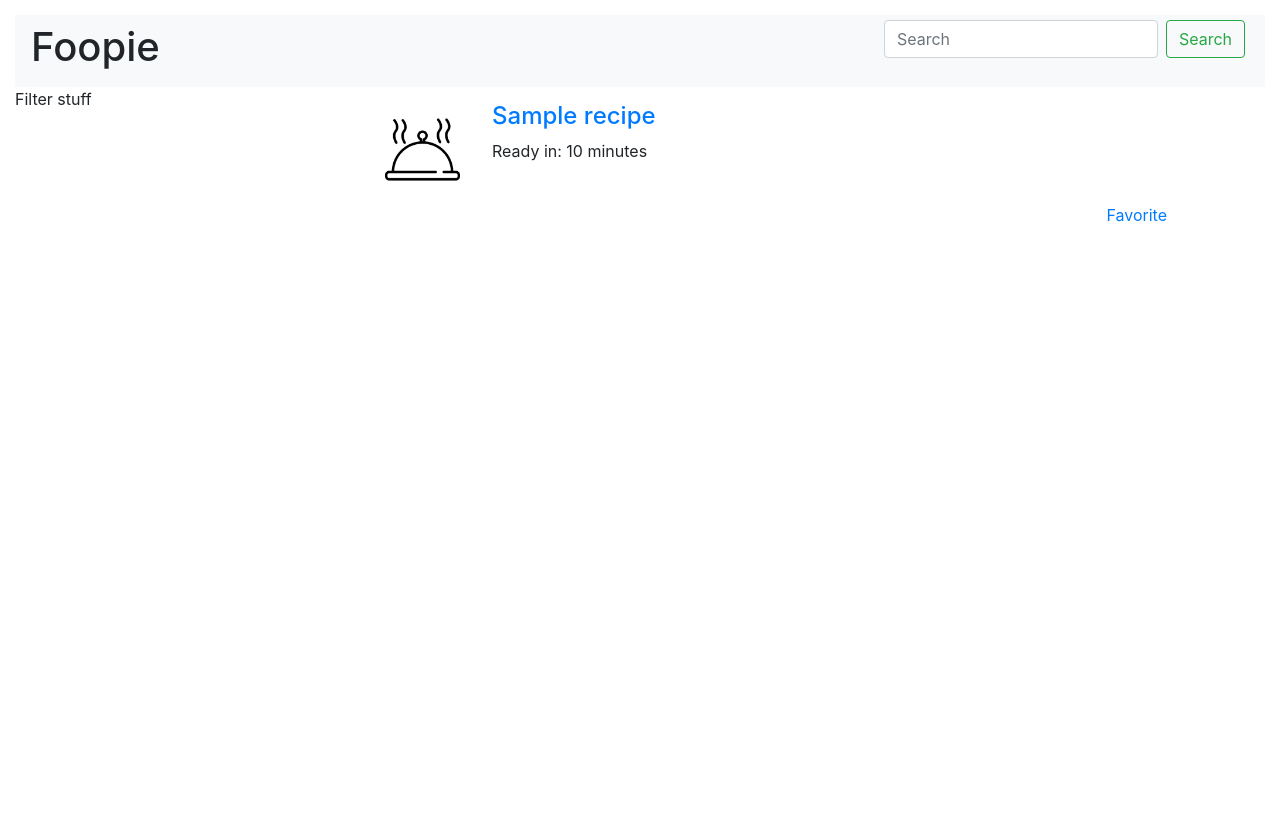
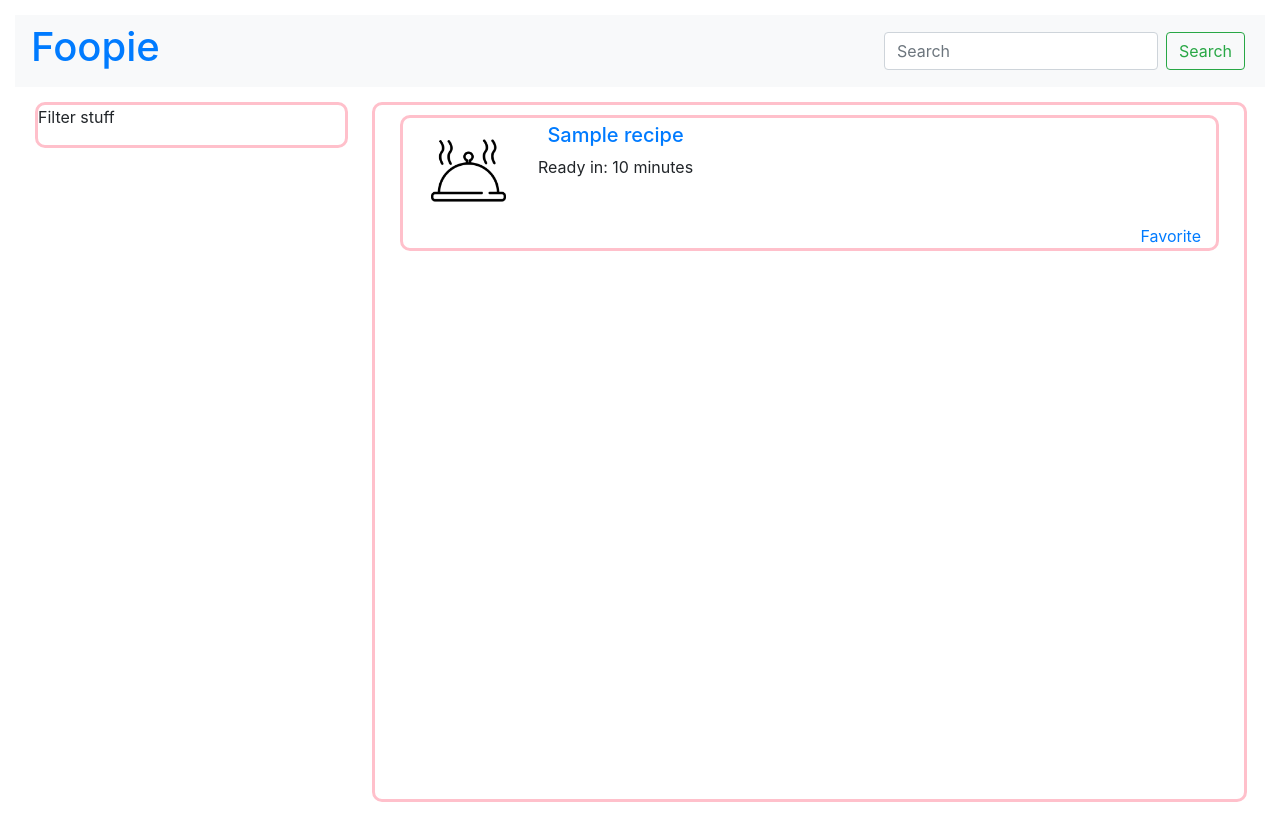
Before and after one commit to kwantaing/RecipeSite, a Django app: template apps/recipe_app/templates/browse.html in a window 1280 px wide. Before the commit the page ends 222 px from the top, so only its background shows below. Run offline with Django 3.2, Linux system fonts and the light colour scheme; the template is opened without the code that fills it: most values are stand-ins (such as "Sample title", 1, 10 or a date in 2020); some libraries are stand-ins or nearby versions.

Commit message:
links for Title

```diff
--- a/apps/recipe_app/static/recipe_app/css/browse.css
+++ b/apps/recipe_app/static/recipe_app/css/browse.css
@@ -3,21 +3,27 @@ body {
 }
 .navbar{
     position:relative;
+    margin-bottom:15px;
 }
 .navbar .search{
     position:absolute;
-    top: 5px;;
+    top: 17px;;
     right:20px;
 }
 .filter {
+    border:3px solid pink;
+    border-radius:10px;
     display: inline-block;
     vertical-align: top;
     width: auto;
     height: 100%;
     width:25%;
+    margin:0 20px;
 }
 
 .container {
+    border:3px solid pink;
+    border-radius:10px;
     display: inline-block;
     width: 70%;
     height:700px;
@@ -26,6 +32,8 @@ body {
 }
 
 .row {
+    border:3px solid pink;
+    border-radius:10px;
     margin: 10px;
     text-align: center;
 }
--- a/apps/recipe_app/templates/browse.html
+++ b/apps/recipe_app/templates/browse.html
@@ -11,7 +11,7 @@
 </head>
 <body>
     <nav class="navbar navbar-expand-lg navbar-light bg-light">
-        <h1>Foopie</h1>
+        <a href = "/"><h1>Foopie</h1></a>
         <form action="/search" method = POST class="form-inline my-2 my-lg-0 search"> {% csrf_token %}
             <input class="form-control mr-sm-2" name="search" type="search" placeholder="Search" aria-label="Search">
             <button class="btn btn-outline-success my-2 my-sm-0" type="submit">Search</button>
@@ -27,7 +27,7 @@
                 <img src="{% static 'recipe_app/images/food.jpg' %}" alt="Image"/>
             </div>
             <div class="contents">
-                <h4 class="name"><a href="/recipe/view/{{recipe.id}}">{{recipe.title}}</a></h4>
+                <h5 class="name"><a href="/recipe/view/{{recipe.id}}">{{recipe.title}}</a></h5>
                 <p class="desc">Ready in: {{recipe.readyInMinutes}} minutes</p>
             </div>
             <div class="col align-self-end fav_link">
--- a/apps/recipe_app/templates/home.html
+++ b/apps/recipe_app/templates/home.html
@@ -11,7 +11,7 @@
 </head>
 <body>
     <nav class="navbar navbar-light bg-light">
-        <a class="navbar-brand">Foopie</a>
+        <a href="/"class="navbar-brand">Foopie</a>
         <form class="form-inline">
             <a href="">Log In</a> | <a href="">Sign Up</a>
         </form>
--- a/apps/recipe_app/urls.py
+++ b/apps/recipe_app/urls.py
@@ -2,9 +2,7 @@ from django.conf.urls import url
 from . import views
 
 urlpatterns=[
-    # url(r'^$',views.index),
-    url(r'^$',views.test),
-    url(r'^home$', views.home),
+    url(r'^$',views.home),
     url(r'^browse$', views.browse),
     url(r'^recipe/view/(?P<id>\d+)$',views.showrecipe),
     url(r'^search$',views.search)
```
Also changed, not shown: 1 other file.
